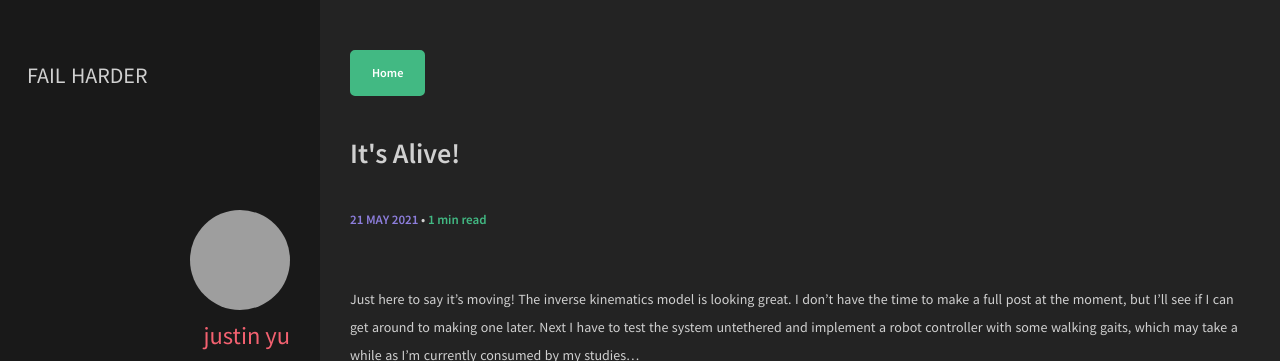
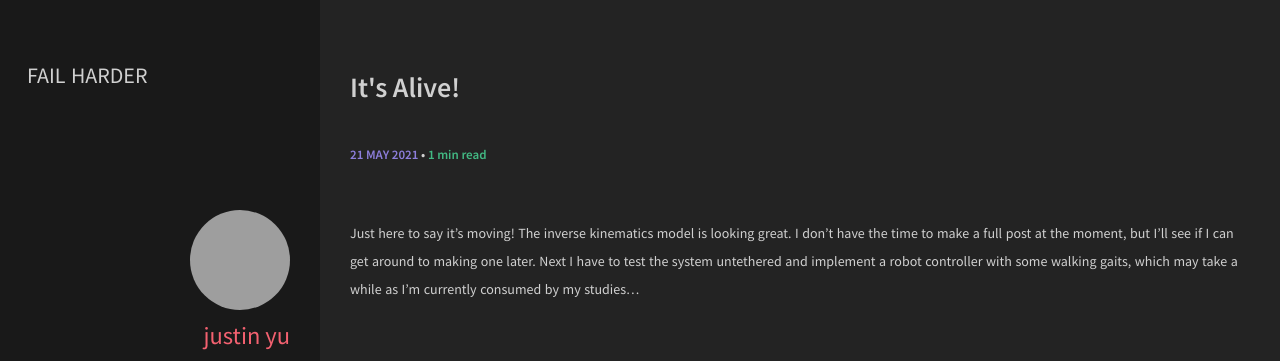
Before and after one commit to uynitsuj/uynitsuj.github.io, a Jekyll site: the page built from _posts/2021-05-21-its-alive.md, in a window 1280 px wide, cut to the strip 0-361 px from the top of the page. Built offline with Jekyll 4.4.1, drawn with Linux system fonts in a browser that asks for light colours.

Commit message:
rid button

```diff
--- a/_layouts/post.html
+++ b/_layouts/post.html
@@ -21,9 +21,9 @@ autoNumber: "AMS"
 });
 </script>
 
-<a class="btn" href="{{ site.url }}/">
+<!--<a class="btn" href="{{ site.url }}/">
   Home
-</a>
+</a>-->
 {% if page.image.feature %}
 <div class="post-image-feature">
   <img class="feature-image" src={% if page.image.feature contains 'https' or page.image.feature contains 'http'
```
